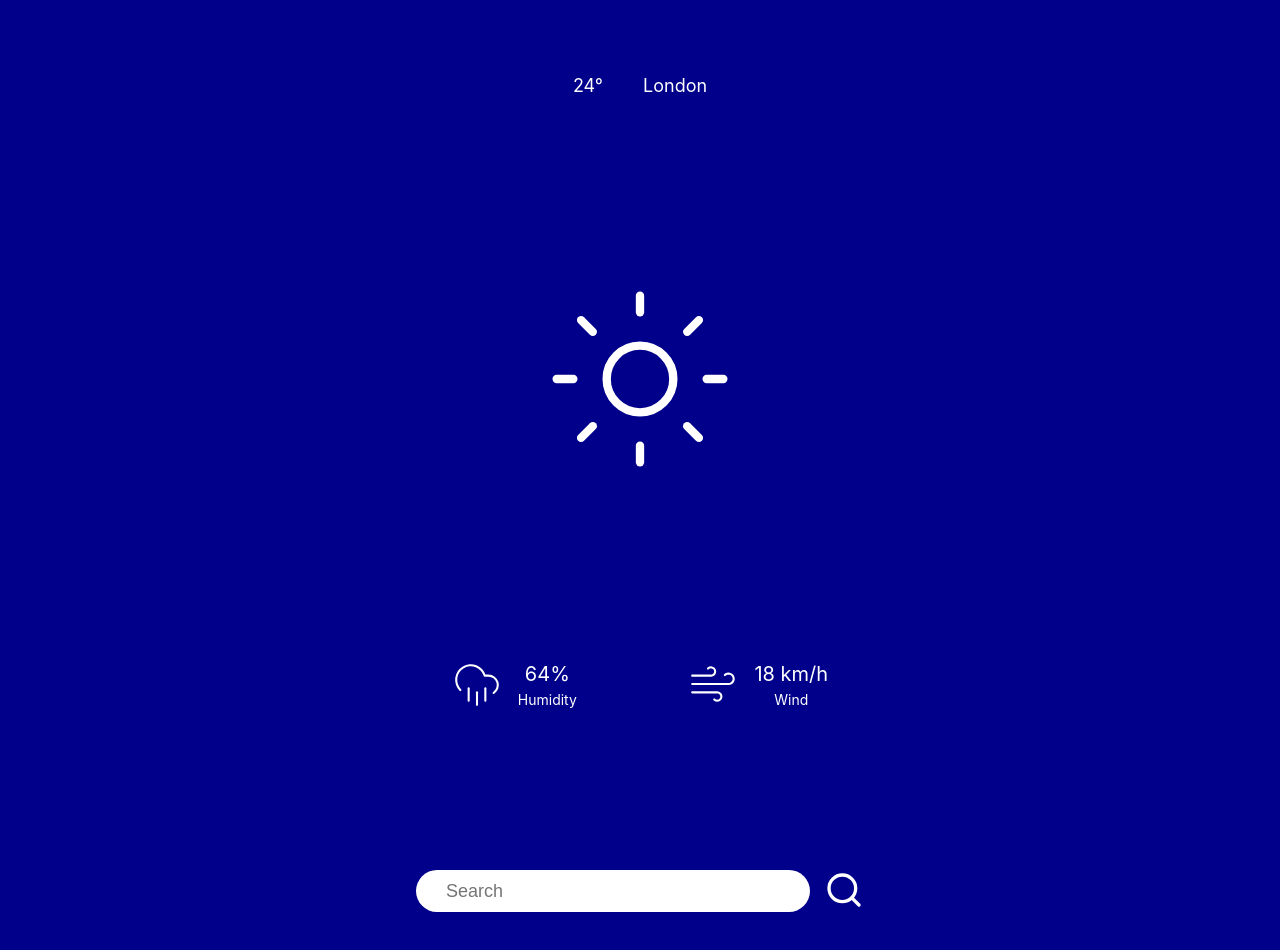
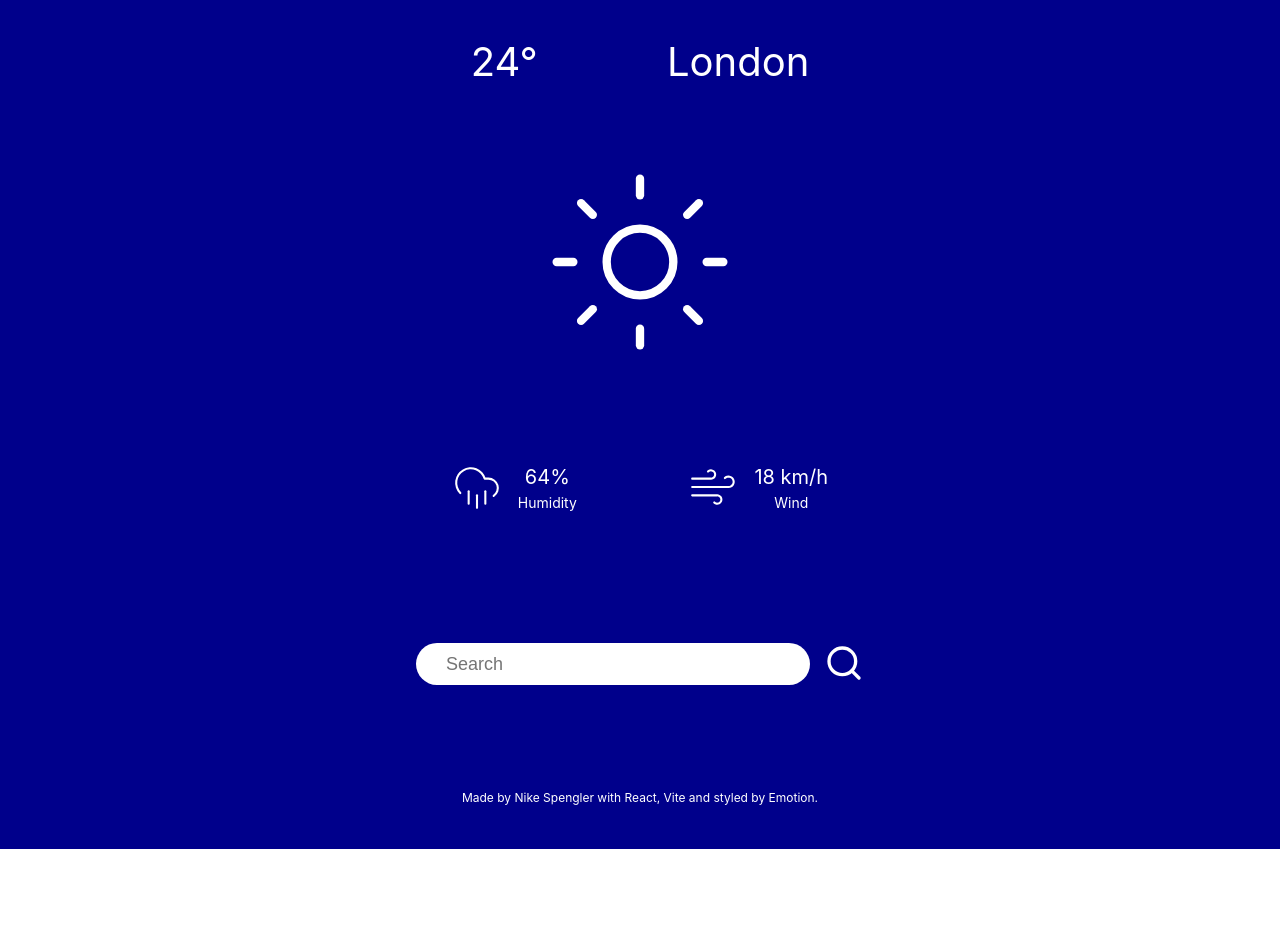
Before and after one commit to NikeSpengler/WeatherApp-React, a React (Vite) app in the folder weather-app/: page / in a window 1280 px wide. Shown: the top 950 px of the page. After the commit the page ends 849 px from the top, so only its background shows below. Built offline with nearby package versions, Linux system fonts and the light colour scheme.

Commit message:
Adding footer component

```diff
--- a/weather-app/src/App.css
+++ b/weather-app/src/App.css
@@ -1,5 +1,6 @@
 *{
   background-color: darkblue;
+  margin: 0 auto;
 }
 
 #root {
--- a/weather-app/src/App.jsx
+++ b/weather-app/src/App.jsx
@@ -1,6 +1,7 @@
 import './App.css'
 // import WeatherBase from "./components/WeatherBase"
-import SearchBar from './components/SearchBar'
+import Weather from './components/Weather'
+import Footer from "./components/Footer"
 // import WeatherImg from './components/WeatherImg'
 // import WeatherTemp from './components/WeatherTemp'
 // import WeatherInfo from './components/WeatherInfo'
@@ -14,7 +15,8 @@ function App() {
       <WeatherTemp/>
       <WeatherImg/>
       <WeatherInfo/> */}
-      <SearchBar/>
+      <Weather/>
+      <Footer/>
 
 
     </section>
--- /dev/null
+++ b/weather-app/src/components/Footer.jsx
@@ -0,0 +1,29 @@
+import styled from "@emotion/styled";
+
+
+const StyledFooter = styled.div`
+    display: flex;
+    justify-content: center;
+    font-size: 12px;
+    color: white;
+    padding-top: 40px;
+    padding-bottom: 10px;
+  }
+`;
+
+
+
+const WeatherInfo = () => {
+
+
+    return (
+      <StyledFooter className="container">
+        <div>
+          <p>Made by Nike Spengler with React, Vite and styled by Emotion.</p>
+        </div>
+
+      </StyledFooter>
+    )
+  }
+
+  export default WeatherInfo
--- a/weather-app/src/components/SearchBar.jsx
+++ b/weather-app/src/components/Weather.jsx
@@ -24,22 +24,29 @@ const StyledInput= styled.input`
 
 `;
 
-const StyledInputContainer= styled.div`
+const StyledInputContainer = styled.div`
   display: flex;
   justify-content: center;
   gap: 14px;
-  padding-top: 60px;
+  padding-top: 100px;
   padding-bottom: 60px;
+`;
+
+const StyledHeader = styled.div`
+    display: flex;
+    justify-content: center;
+    gap: 20px;
+    font-size: 40px;
+    color: white;
+  }
 `;
 
 const StyledContainer = styled.div`
     display: flex;
     justify-content: center;
     gap: 40px;
-    font-size: 18px;
-    color: white;
-    padding-top: 40px;
-    padding-bottom: 100px;
+    padding-top: 30px;
+    padding-bottom: 30px;
   }
 `;
 
@@ -81,7 +88,7 @@ const StyledIcon= styled.img`
 
 
 
-const SearchBar = () => {
+const Weather = () => {
 
   let api_key = "5b571ce40d21566c99b64e5ea96f1c7a";
 
@@ -111,10 +118,10 @@ const SearchBar = () => {
 
 
       <div>
-        <StyledContainer className="container">
+        <StyledHeader className="container">
           <div className="weather-temp">24°</div>
           <div className="weather-location">London</div>
-        </StyledContainer>
+        </StyledHeader>
 
         <StyledContainer>
             <div className="temp-icon">
@@ -150,4 +157,4 @@ const SearchBar = () => {
     )
   }
 
-  export default SearchBar
+  export default Weather
```
Also changed, not shown: weather-app/src/components/WeatherInfo.jsx (deleted, +0 -65 lines).
